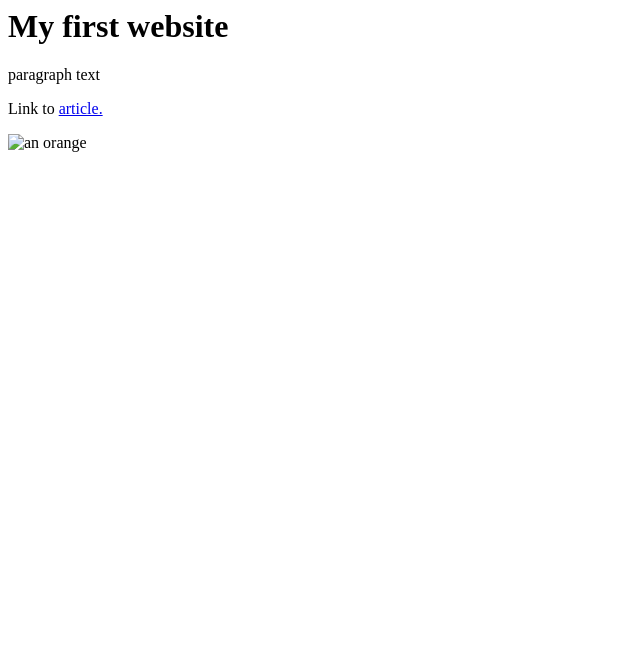
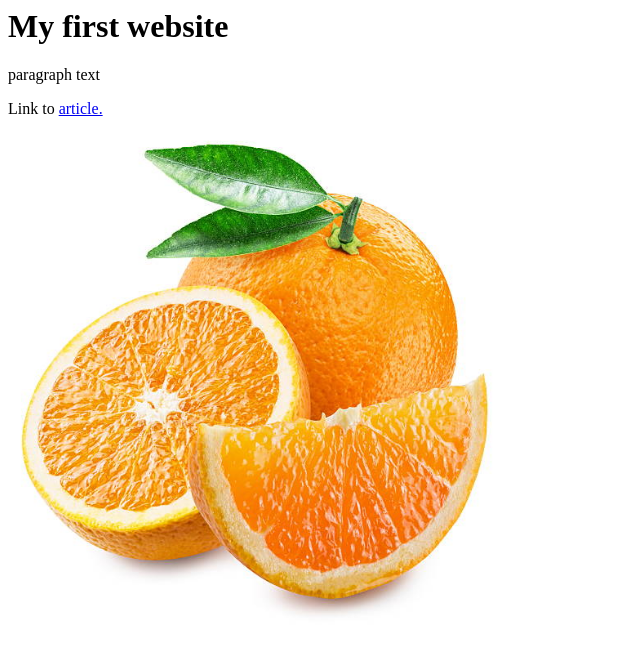
Before and after one commit to J4502-SS19/kaleigh, a plain HTML site: page index.html in a window 1280 px wide. Shown: the whole page, without its empty margins (0-640 px from the left). Drawn offline with Linux system fonts and the light colour scheme.

Commit message:
index work

```diff
--- a/index.html
+++ b/index.html
@@ -7,7 +7,7 @@
     <h1>My first website</h1>
     <p>paragraph text</p>
     <p>Link to <a href="https://www.apple.com/">article.</a></p>
-    <img src="orange.jpg.jpg" alt="an orange" />
+    <img height="500px"src="orange.jpg" alt="an orange" />
   </body>
 
 </html>
```
Also changed, not shown: orange.jpg (renamed from orange.jgp.jpg).
